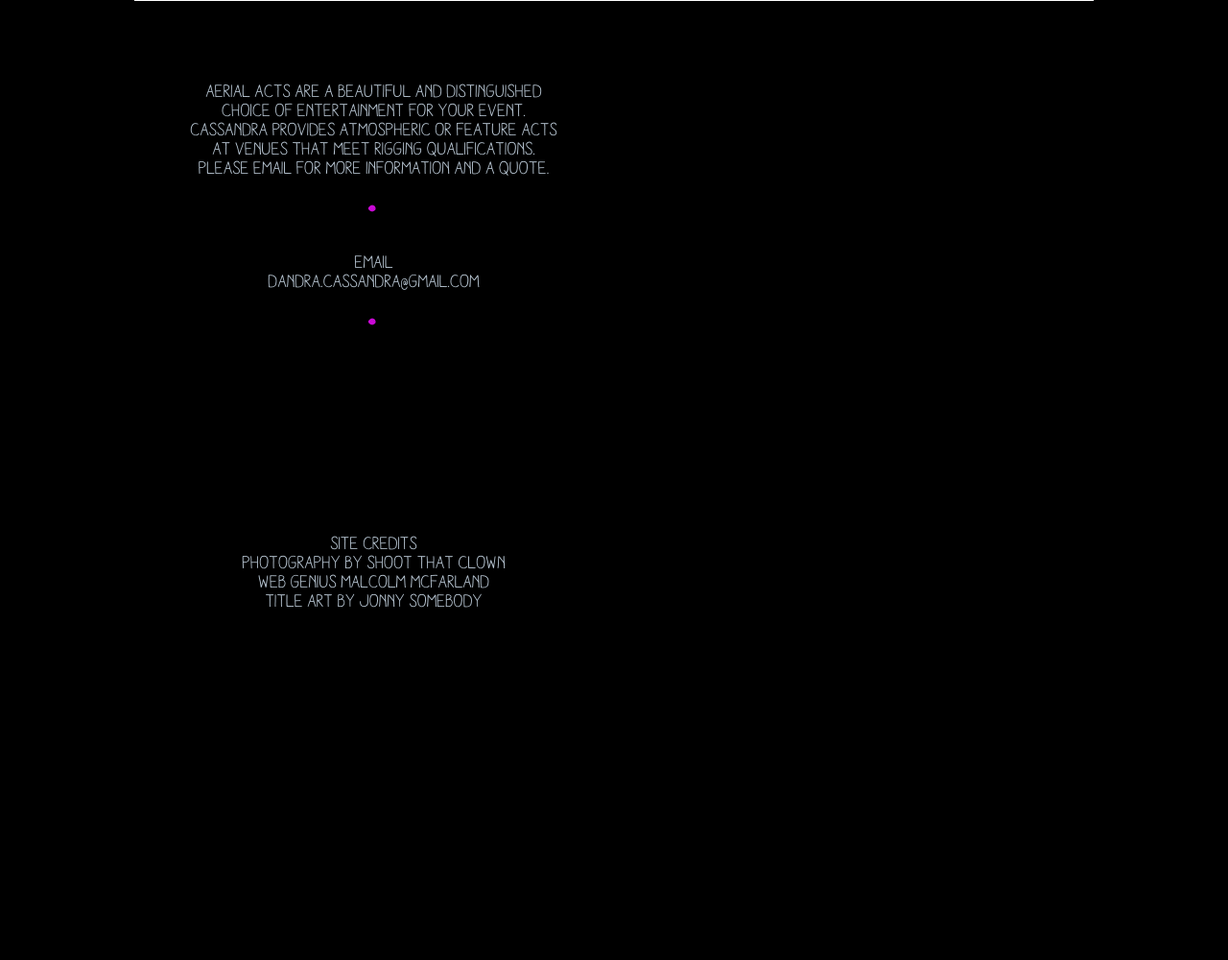
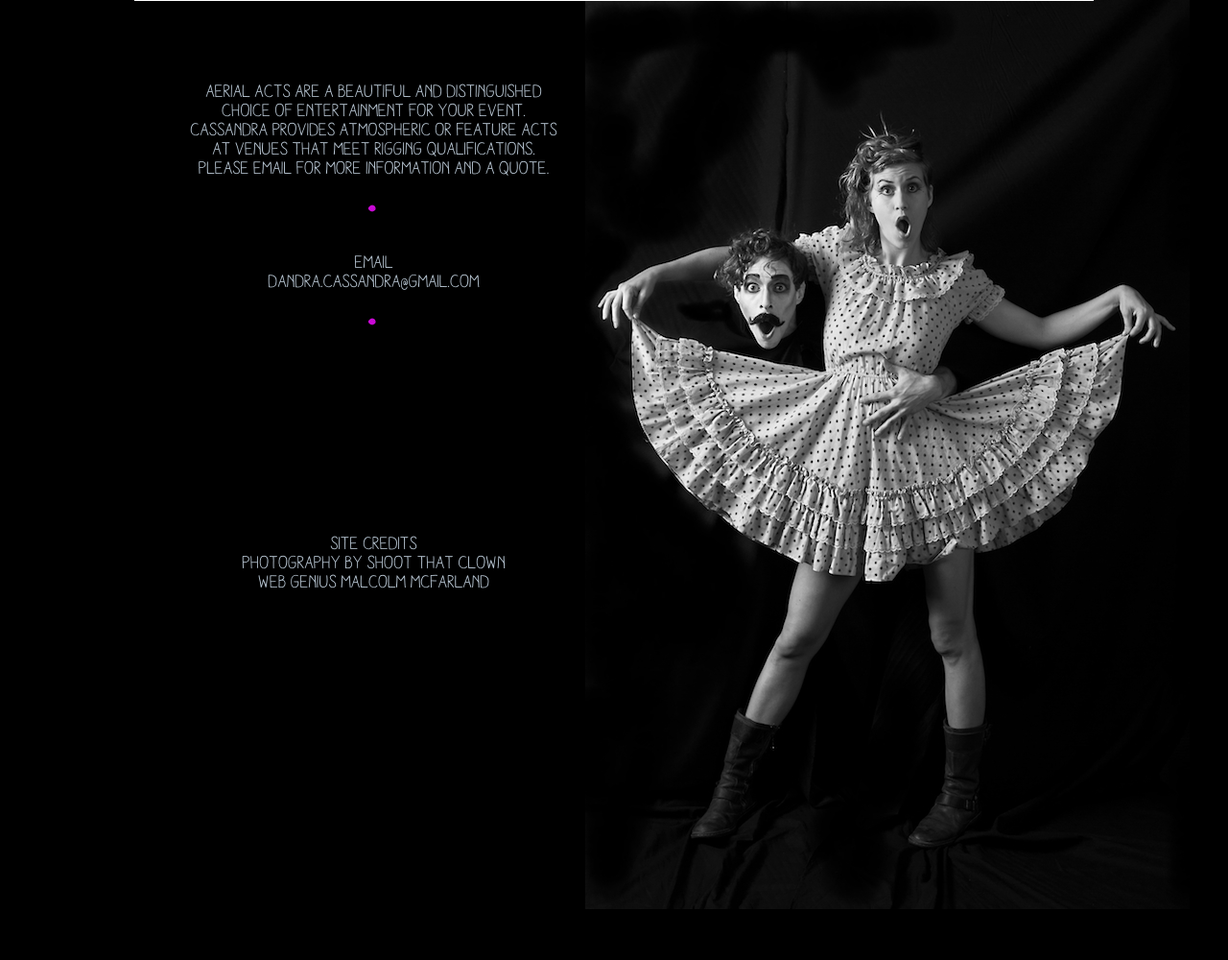
Before and after one commit to aerialist-sf/website-source, a Flask app: template templates/contact.html in a window 1280 px wide. Shown: the whole page at 96% size. Before the commit the page ends 633 px from the top, so only its background shows below. Run offline with Flask 2, Linux system fonts and the light colour scheme; the template is opened without the code that fills it, so the values that code supplies are empty.

Commit message:
front page editing

```diff
--- a/static/site.css
+++ b/static/site.css
@@ -28,9 +28,15 @@ p {
 }
 
 /* structure */
+.supercolumn {
+  background: #000 url(/static/img/front.jpg) no-repeat 100% 0;
+  width: 1200px;
+  min-height: 1000px;
+  margin: 0 auto;
+}
 .column {
   width: 1000px;
-  overflow: none;
+  overflow: auto;
   margin: 0 auto;
 }
 .half-col {
@@ -113,5 +119,5 @@ ul#navbar li.active a {
 }
 
 body.page-contact {
-  background: #000 url(/static/img/) no-repeat 90% 0;
+  background: #000 url(/static/img/contact.jpg) no-repeat 100% 0;
 }
--- a/templates/_base.html
+++ b/templates/_base.html
@@ -4,6 +4,7 @@
     <link type="text/css" rel="stylesheet" href="/static/site.css" />
   </head>
   <body class="page-{{current_page}}">
+    <div class="supercolumn">
       <div class="column">
         <ul id="navbar">
           {% for page in nav_pages %}
@@ -13,5 +14,6 @@
 
         {% block content %}{% endblock %}
       </div>
+    </div>
   </body>
 </html>
--- a/templates/contact.html
+++ b/templates/contact.html
@@ -15,7 +15,7 @@
   <p>SITE CREDITS<br/>
   Photography by Shoot That Clown<br/>
   Web genius Malcolm McFarland<br/>
-  Title art by Jonny somebody<br/>
+  </p>
 </div>
 <div class="half-col">
   &nbsp;
--- a/templates/index.html
+++ b/templates/index.html
@@ -12,7 +12,7 @@
 </div>
 <div class="half-col">
   <div class="portrait">
-    <img src="/static/img/front.jpg" />
+    {# <img src="/static/img/front.jpg" /> #}
   </div>
 </div>
 {% endblock %}
```
Also changed, not shown: static/img/contact.jpg (added). Lines whose indentation alone changed are shown as unchanged.
